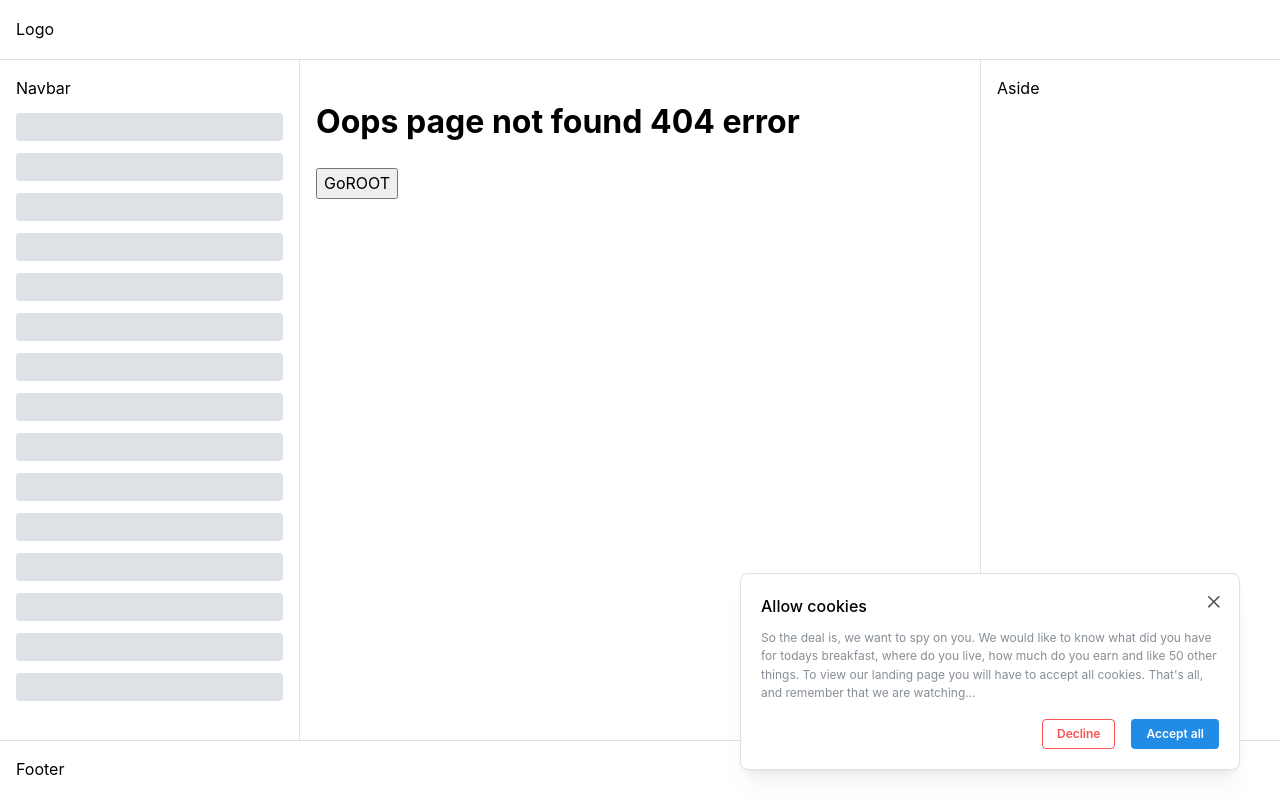
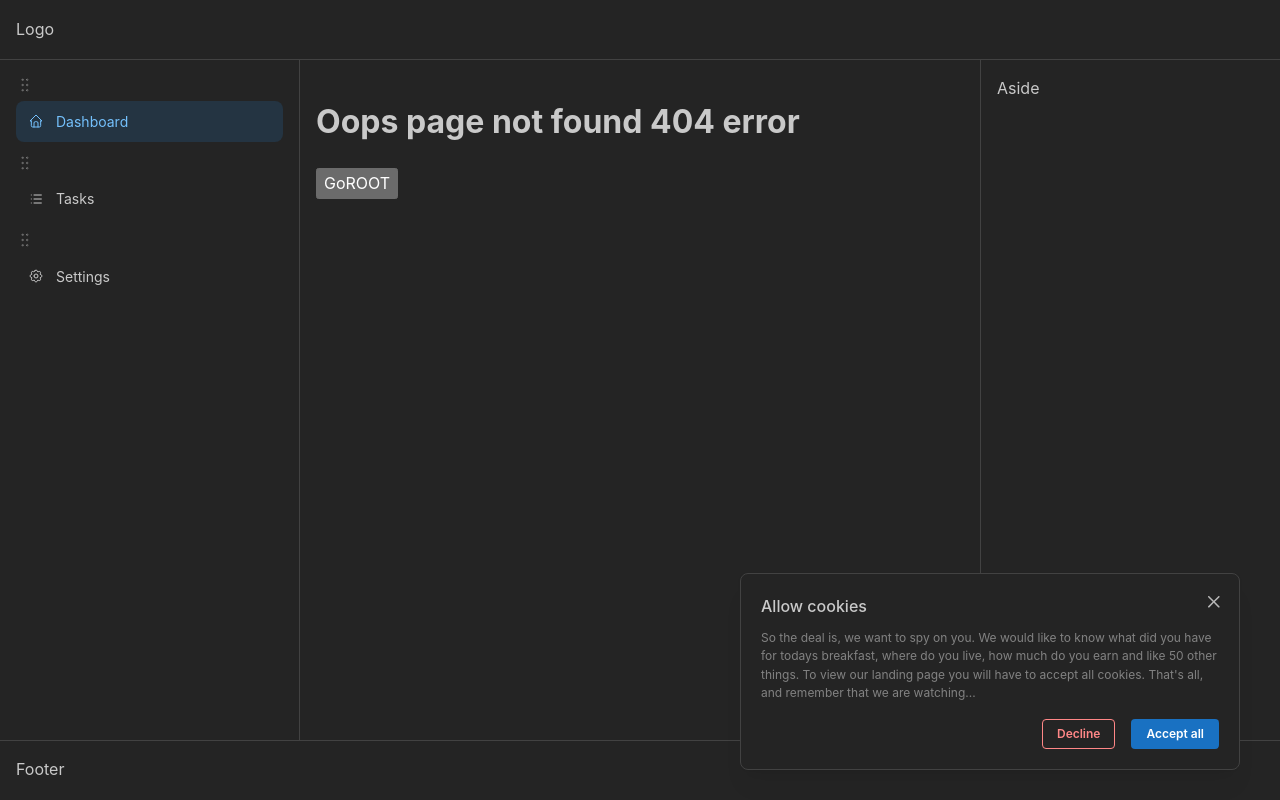
Before and after one commit to maxburbeliuk/ToDo, a React (Create React App) app: page /services/404 in a window 1280 px wide. Built offline with nearby package versions, Linux system fonts and the light colour scheme.

Commit message:
add navigation links and DnD

```diff
--- a/package.json
+++ b/package.json
@@ -3,6 +3,7 @@
   "version": "0.1.0",
   "private": true,
   "dependencies": {
+    "@hello-pangea/dnd": "^16.3.0",
     "@mantine/core": "^7.0.0",
     "@mantine/form": "^7.0.0",
     "@mantine/hooks": "^7.0.0",
--- a/src/App.js
+++ b/src/App.js
@@ -1,7 +1,7 @@
 import { BrowserRouter, Route, Routes } from 'react-router-dom'
 import { MantineProvider } from '@mantine/core'
 import { AppNavigator, AuthNavigator, ServicesNavigator } from '~/navigators'
-import { AppShell } from '~/components'
+import { AppShell, NavLinks } from '~/components'
 import { Notifications } from '@mantine/notifications'
 import { ModalsProvider } from '@mantine/modals'
 import { GDPR } from '~/components'
@@ -9,7 +9,7 @@ import { GDPR } from '~/components'
 const App = () => {
   return (
     <BrowserRouter>
-      <MantineProvider>
+      <MantineProvider defaultColorScheme="dark">
         <ModalsProvider>
           <Notifications />
           <GDPR />
--- a/src/components/AppShell/AppShell.js
+++ b/src/components/AppShell/AppShell.js
@@ -1,6 +1,7 @@
 import { useDisclosure } from '@mantine/hooks'
 import { AppShell, Burger, Group, Skeleton } from '@mantine/core'
 import { GDPR } from '~/components'
+import NavLinks from '../NavLinks'
 
 const AppShellElements = ({ children }) => {
   const [opened, { toggle }] = useDisclosure()
@@ -28,12 +29,7 @@ const AppShellElements = ({ children }) => {
         </Group>
       </AppShell.Header>
       <AppShell.Navbar p="md">
-        Navbar
-        {Array(15)
-          .fill(0)
-          .map((_, index) => (
-            <Skeleton key={index} h={28} mt="sm" animate={false} />
-          ))}
+        <NavLinks />
       </AppShell.Navbar>
       <AppShell.Main>{children}</AppShell.Main>
       <AppShell.Aside p="md">Aside</AppShell.Aside>
--- a/src/components/GDPR/GDPR.js
+++ b/src/components/GDPR/GDPR.js
@@ -1,4 +1,4 @@
-import { Button, Paper, Text, Group, CloseButton } from '@mantine/core'
+import { Button, Paper, Text, Group, CloseButton, Affix } from '@mantine/core'
 import { useState } from 'react'
 
 const GDPR = () => {
@@ -17,7 +17,7 @@ const GDPR = () => {
   }
 
   return accepted ? null : (
-    <div
+    <Affix
       style={{
         position: 'absolute',
         width: 500,
@@ -54,7 +54,7 @@ const GDPR = () => {
           </Button>
         </Group>
       </Paper>
-    </div>
+    </Affix>
   )
 }
 
--- /dev/null
+++ b/src/components/NavLinks/DndListHandle.module.css
@@ -0,0 +1,30 @@
+.item {
+    display: flex;
+    align-items: center;
+    border-radius: var(--mantine-radius-md);
+    border: rem(1px) solid light-dark(var(--mantine-color-gray-2), var(--mantine-color-dark-5));
+    padding: var(--mantine-spacing-sm) var(--mantine-spacing-xl);
+    padding-left: calc(var(--mantine-spacing-xl) - var(--mantine-spacing-md));
+    background-color: light-dark(var(--mantine-color-white), var(--mantine-color-dark-5));
+    margin-bottom: var(--mantine-spacing-sm);
+}
+
+.itemDragging {
+    box-shadow: var(--mantine-shadow-sm);
+}
+
+.symbol {
+    font-size: rem(30px);
+    font-weight: 700;
+    width: rem(60px);
+}
+
+.dragHandle {
+    display: flex;
+    align-items: center;
+    justify-content: center;
+    height: 100%;
+    color: light-dark(var(--mantine-color-gray-6), var(--mantine-color-dark-1));
+    padding-left: var(--mantine-spacing-md);
+    padding-right: var(--mantine-spacing-md);
+}
--- /dev/null
+++ b/src/components/NavLinks/NavLinks.js
@@ -0,0 +1,71 @@
+import { NavLink } from '@mantine/core'
+import { useState } from 'react'
+import data from './navLinksItems'
+import cx from 'clsx'
+import { rem } from '@mantine/core'
+import { useListState } from '@mantine/hooks'
+import { DragDropContext, Droppable, Draggable } from '@hello-pangea/dnd'
+import { IconGripVertical } from '@tabler/icons-react'
+import classes from './DndListHandle.module.css'
+import { Container } from '@mantine/core'
+
+const NavLinks = () => {
+  const [active, setActive] = useState(0)
+  const [state, handlers] = useListState(data)
+  const [isShown, setIsShown] = useState(false)
+  const items = state.map((item, index) => (
+    <Draggable key={item.label} index={index} draggableId={item.label}>
+      {(provided, snapshot) => (
+        <Container px={0} size="30rem">
+          {isShown && (
+            <div
+              style={{}}
+              {...provided.dragHandleProps}
+              className={classes.dragHandle}
+            ></div>
+          )}
+          <IconGripVertical
+            style={{
+              width: rem(18),
+              height: rem(18)
+            }}
+            stroke={0.5}
+          />
+          <NavLink
+            key={item.label}
+            active={index === active}
+            label={item.label}
+            description={item.description}
+            leftSection={item.icon}
+            onClick={() => setActive(index)}
+            ref={provided.innerRef}
+            // onMouseEnter={() => setIsShown(true)}
+            // onMouseLeave={() => setIsShown(false)}
+            {...provided.draggableProps}
+            {...provided.dragHandleProps}
+            className={cx(classes.item, {
+              [classes.itemDragging]: snapshot.isDragging
+            })}
+          ></NavLink>
+        </Container>
+      )}
+    </Draggable>
+  ))
+  return (
+    <DragDropContext
+      onDragEnd={({ destination, source }) =>
+        handlers.reorder({ from: source.index, to: destination?.index || 0 })
+      }
+    >
+      <Droppable droppableId="dnd-list" direction="vertical">
+        {(provided) => (
+          <div {...provided.droppableProps} ref={provided.innerRef}>
+            {items}
+            {provided.placeholder}
+          </div>
+        )}
+      </Droppable>
+    </DragDropContext>
+  )
+}
+export default NavLinks
--- /dev/null
+++ b/src/components/NavLinks/index.js
@@ -0,0 +1,2 @@
+import NavLinks from './NavLinks'
+export default NavLinks
--- /dev/null
+++ b/src/components/NavLinks/navLinksItems.js
@@ -0,0 +1,13 @@
+import { IconSettings, IconList, IconHome } from '@tabler/icons-react'
+const data = [
+  {
+    icon: <IconHome size="1rem" stroke={1.5} />,
+    label: 'Dashboard'
+  },
+  {
+    icon: <IconList size="1rem" stroke={1.5} />,
+    label: 'Tasks'
+  },
+  { icon: <IconSettings size="1rem" stroke={1.5} />, label: 'Settings' }
+]
+export default data
--- a/src/components/index.js
+++ b/src/components/index.js
@@ -1,2 +1,3 @@
 export { default as AppShell } from './AppShell'
 export { default as GDPR } from './GDPR'
+export { default as NavLinks } from './NavLinks'
```
Also changed, not shown: 1 other file (tests, documents, lock files or other folders).
